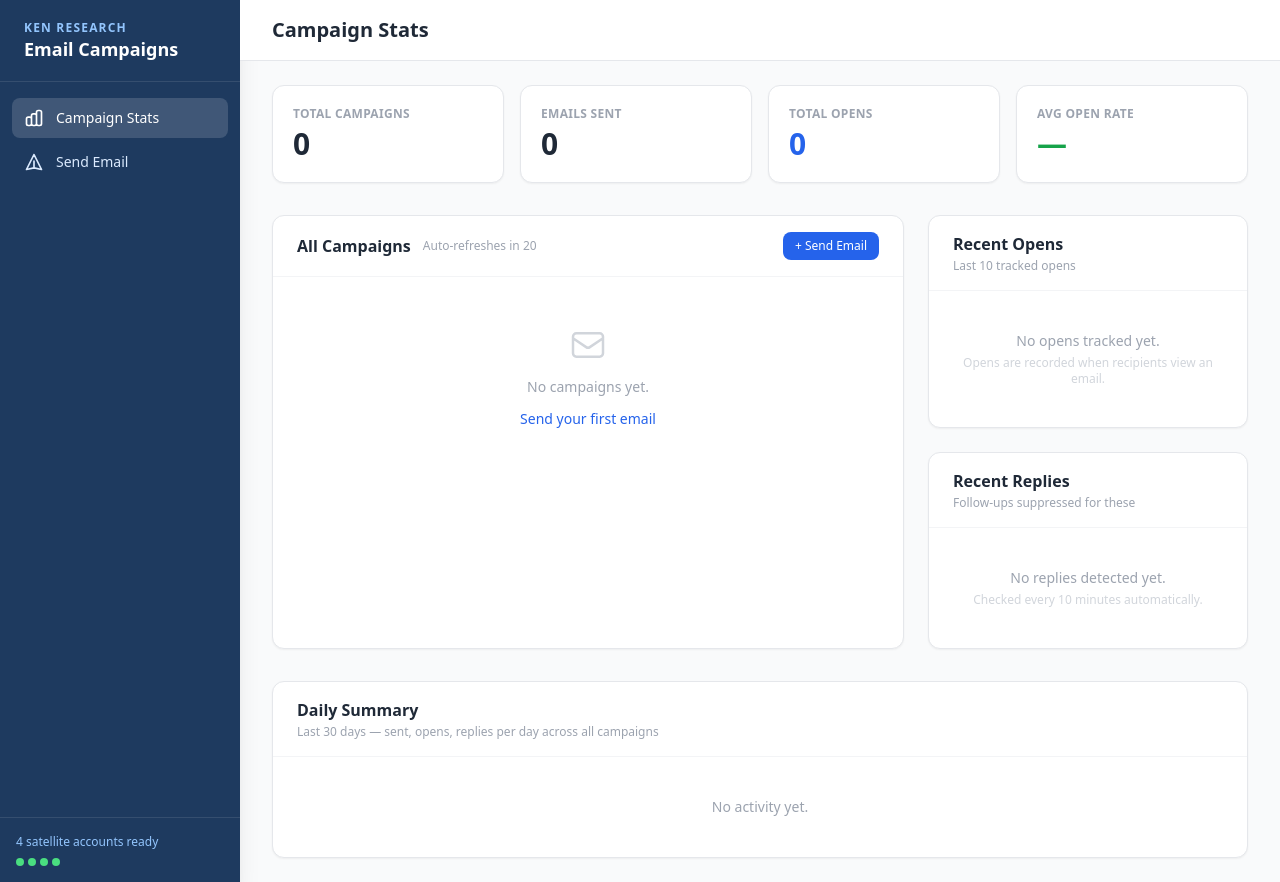
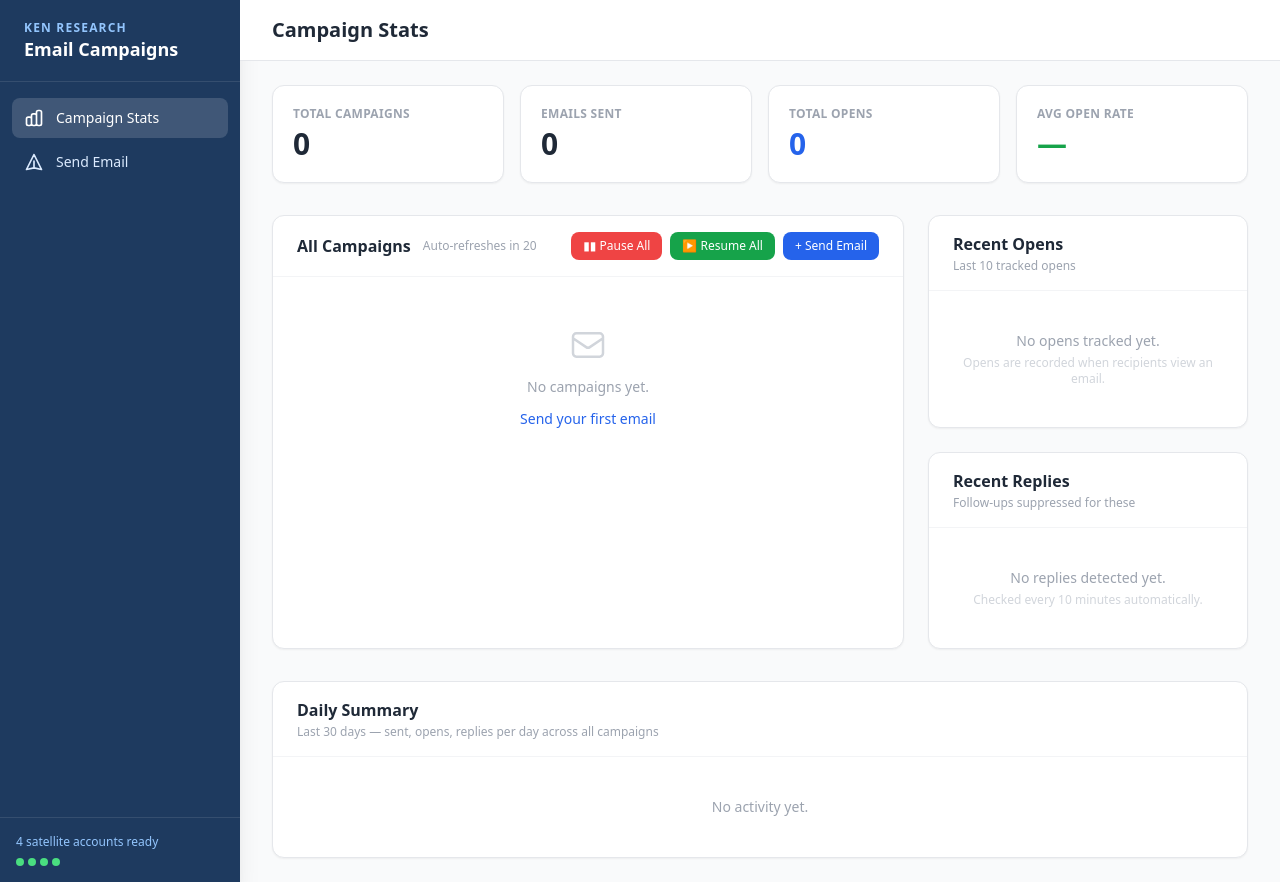
Before and after one commit to vanshmeenaken/ABM-Email-Campaign-Automation, a Flask app: page / in a window 1280 px wide. Run offline with Flask 3, Linux system fonts and the light colour scheme; data that the repository does not hold is empty; some libraries are stand-ins or nearby versions.

Commit message:
Add Pause All / Resume All campaign controls
Worker checks DB pause flag before each send and aborts cleanly.
Auto-resume on startup skips paused campaigns. Dashboard gets
Pause All and Resume All buttons with confirm dialogs.

Co-Authored-By: Claude Sonnet 4.6 <noreply@anthropic.com>

```diff
--- a/app.py
+++ b/app.py
@@ -437,6 +437,15 @@ def bulk_send_worker(campaign_id, account_num, recipients, sequences, tracker_ur
                 and r["email"] not in skipped_emails
             ]
 
+            # Abort if campaign was paused while we were waiting
+            try:
+                live_status = _load_progress(campaign_id).get("campaign_status", "active")
+                if live_status == "paused":
+                    print(f"[{campaign_id}] Paused — aborting worker.")
+                    return
+            except Exception:
+                pass
+
             print(f"[{campaign_id}] Step {step_num}: sending to {len(need_step)} recipients "
                   f"(skipping {len(recipients) - len(need_step)} already sent/replied)...")
 
@@ -471,6 +480,14 @@ def bulk_send_worker(campaign_id, account_num, recipients, sequences, tracker_ur
                         if val_status in ("invalid", "risky"):
                             print(f"[VALIDATE] Skipping {email} ({val_status})")
                             continue
+
+                    # Check pause flag before each send (catches pause mid-batch)
+                    try:
+                        if _load_progress(campaign_id).get("campaign_status") == "paused":
+                            print(f"[{campaign_id}] Paused mid-step — aborting worker.")
+                            return
+                    except Exception:
+                        pass
 
                     if sends_attempted > 0:
                         time.sleep(random.uniform(240, 300))  # 4-5 min anti-spam gap
@@ -1227,6 +1244,73 @@ def campaign_detail(campaign_id):
     )
 
 
+@app.route("/pause-all", methods=["POST"])
+def pause_all():
+    try:
+        all_campaigns = query_db("SELECT campaign_id, progress FROM campaigns")
+        paused = 0
+        for row in all_campaigns:
+            prog = row["progress"] if isinstance(row["progress"], dict) else json.loads(row["progress"])
+            if prog.get("campaign_status") not in ("completed", "paused"):
+                prog["campaign_status"] = "paused"
+                prog["last_update"] = datetime.now().isoformat()
+                _save_progress(row["campaign_id"], prog)
+                paused += 1
+        flash(f"All campaigns paused ({paused} stopped). Running threads will halt before their next send.", "success")
+    except Exception as e:
+        flash(f"Error pausing campaigns: {e}", "error")
+    return redirect(url_for("dashboard"))
+
+
+@app.route("/resume-all", methods=["POST"])
+def resume_all():
+    try:
+        all_campaigns = query_db("SELECT campaign_id, brief, progress FROM campaigns")
+        resumed = 0
+        for row in all_campaigns:
+            brief = row["brief"] if isinstance(row["brief"], dict) else json.loads(row["brief"])
+            prog = row["progress"] if isinstance(row["progress"], dict) else json.loads(row["progress"])
+            cid = row["campaign_id"]
+            if prog.get("campaign_status") != "paused":
+                continue
+
+            # Restore to waiting or active based on whether a next_step time exists
+            next_send_at = prog.get("next_step_send_at")
+            if next_send_at:
+                prog["campaign_status"] = "waiting"
+            else:
+                prog["campaign_status"] = "active"
+            prog["last_update"] = datetime.now().isoformat()
+            _save_progress(cid, prog)
+
+            # Restart worker thread
+            current_step = prog.get("current_step", 1)
+            all_sequences = brief.get("email_sequences", [])
+            pending = [
+                {"email": d["recipient"], "first_name": d.get("first_name", ""), "company": d.get("company", "")}
+                for d in prog.get("send_details", [])
+                if current_step not in d.get("steps_completed", [])
+                and d.get("status") not in ("failed", "skipped")
+                and not d.get("replied")
+            ]
+            if not pending:
+                continue
+            remaining_seqs = [s for s in all_sequences if s["step"] >= current_step] or all_sequences
+            account_num = brief.get("account_number", "1")
+            tracker_url = get_tracker_url()
+            threading.Thread(
+                target=bulk_send_worker,
+                args=(cid, account_num, pending, remaining_seqs, tracker_url),
+                daemon=True,
+            ).start()
+            resumed += 1
+
+        flash(f"All paused campaigns resumed ({resumed} restarted).", "success")
+    except Exception as e:
+        flash(f"Error resuming campaigns: {e}", "error")
+    return redirect(url_for("dashboard"))
+
+
 @app.route("/health", methods=["GET"])
 def health():
     return jsonify({"status": "ok"}), 200
@@ -1335,7 +1419,7 @@ def auto_resume_pending_campaigns():
             campaign_id = row["campaign_id"]
 
             campaign_status = progress.get("campaign_status", "active")
-            if campaign_status == "completed":
+            if campaign_status in ("completed", "paused"):
                 continue
 
             current_step = progress.get("current_step", 1)
--- a/templates/dashboard.html
+++ b/templates/dashboard.html
@@ -51,16 +51,34 @@
 
   <!-- Campaigns table -->
   <div class="flex-1 bg-white rounded-xl border border-gray-200 shadow-sm overflow-hidden">
-    <div class="px-6 py-4 border-b border-gray-100 flex items-center justify-between">
+    <div class="px-6 py-4 border-b border-gray-100 flex items-center justify-between flex-wrap gap-2">
       <div class="flex items-center gap-3">
         <h3 class="font-semibold text-gray-800">All Campaigns</h3>
         <span class="text-xs text-gray-400">Auto-refreshes in <span id="refresh-countdown">20</span></span>
       </div>
-      <a href="{{ url_for('send_form') }}"
-         class="inline-flex items-center gap-1.5 text-xs font-medium text-white bg-blue-600
-                hover:bg-blue-700 px-3 py-1.5 rounded-lg transition">
-        + Send Email
-      </a>
+      <div class="flex items-center gap-2">
+        <form method="POST" action="/pause-all"
+              onsubmit="return confirm('Pause ALL active campaigns? Running threads will stop before their next email.')">
+          <button type="submit"
+                  class="inline-flex items-center gap-1.5 text-xs font-medium text-white bg-red-500
+                         hover:bg-red-600 px-3 py-1.5 rounded-lg transition">
+            &#9646;&#9646; Pause All
+          </button>
+        </form>
+        <form method="POST" action="/resume-all"
+              onsubmit="return confirm('Resume ALL paused campaigns?')">
+          <button type="submit"
+                  class="inline-flex items-center gap-1.5 text-xs font-medium text-white bg-green-600
+                         hover:bg-green-700 px-3 py-1.5 rounded-lg transition">
+            &#9654; Resume All
+          </button>
+        </form>
+        <a href="{{ url_for('send_form') }}"
+           class="inline-flex items-center gap-1.5 text-xs font-medium text-white bg-blue-600
+                  hover:bg-blue-700 px-3 py-1.5 rounded-lg transition">
+          + Send Email
+        </a>
+      </div>
     </div>
 
     {% if campaigns %}
@@ -101,6 +119,8 @@
                 {% else %}text-blue-500{% endif %}">
                 {% if c.campaign_status == 'completed' %}
                   All {{ c.total_steps }} steps done
+                {% elif c.campaign_status == 'paused' %}
+                  &#9646;&#9646; Paused at Step {{ c.current_step }}/{{ c.total_steps }}
                 {% elif c.campaign_status == 'waiting' %}
                   Step {{ c.current_step }}/{{ c.total_steps }} &mdash; {{ c.next_send_label }}
                 {% else %}
@@ -155,6 +175,9 @@
             <td class="px-6 py-3 text-center">
               {% if c.campaign_status == 'completed' %}
                 <span class="text-xs text-green-600 font-medium">&#10003; Completed</span>
+
+              {% elif c.campaign_status == 'paused' %}
+                <span class="text-xs text-red-500 font-medium">&#9646;&#9646; Paused</span>
 
               {% elif c.campaign_status == 'waiting' %}
                 <form method="POST" action="/resume/{{ c.id }}" class="inline"
```
